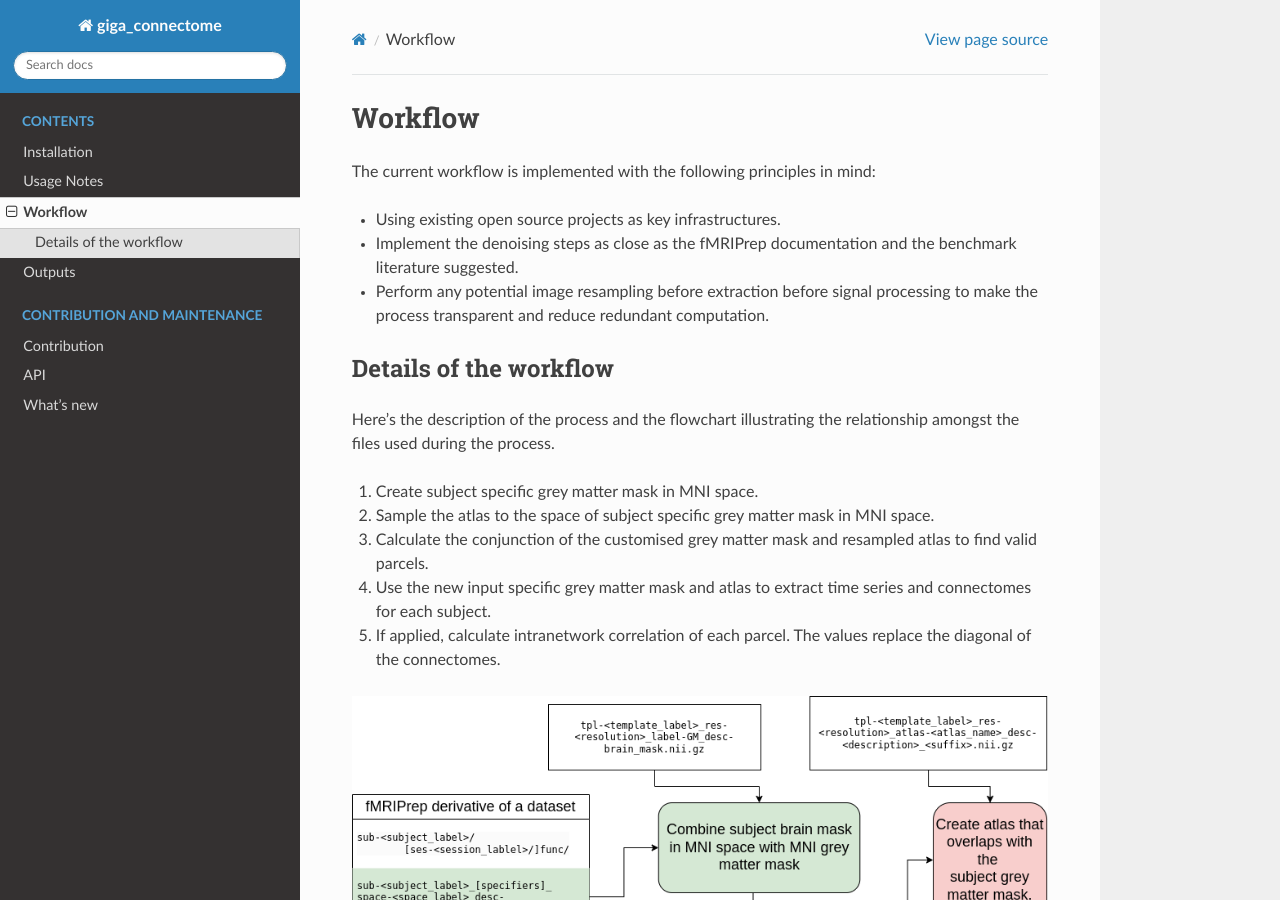
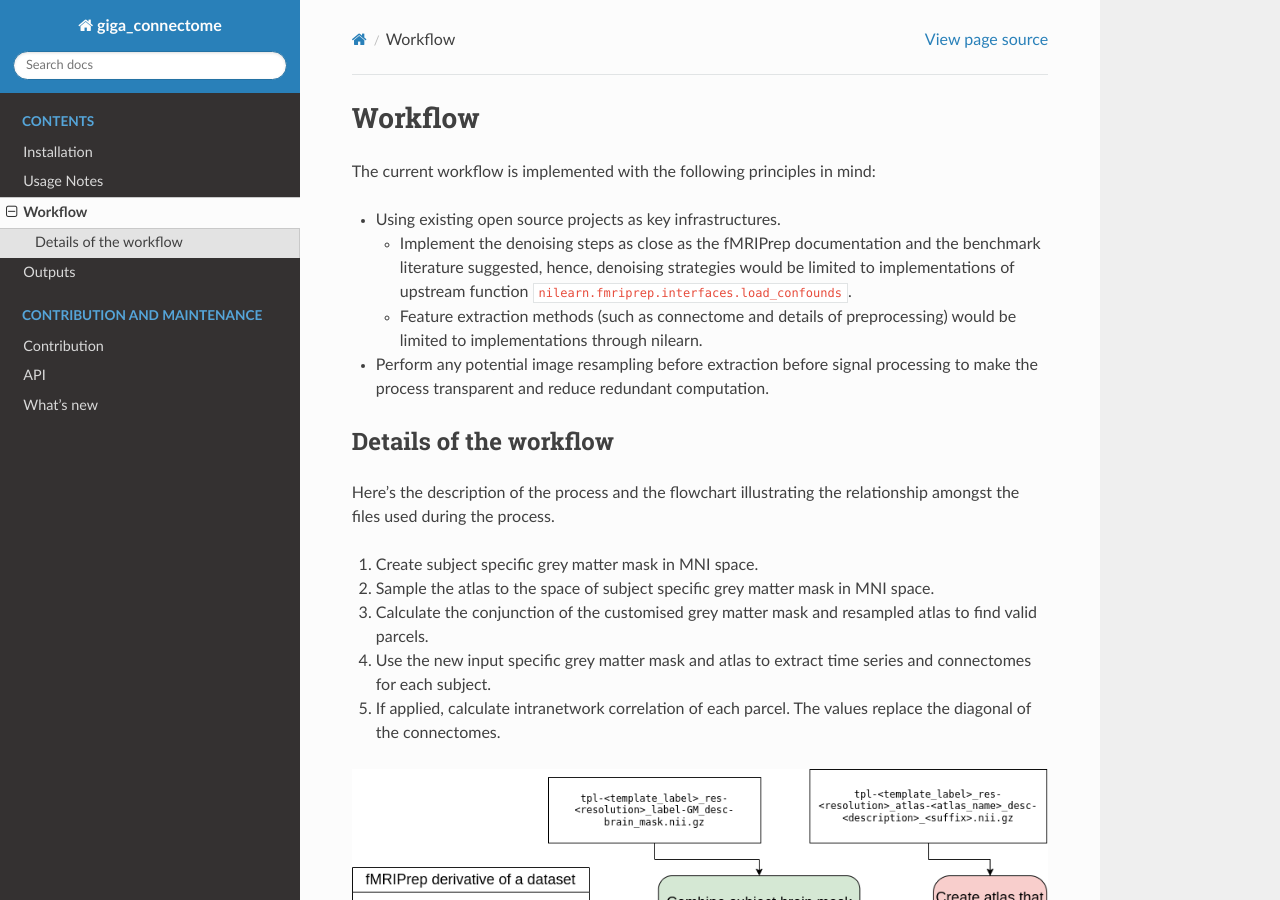
Before and after one commit to bids-apps/giga_connectome, a Sphinx documentation site: the page built from docs/source/workflow.md, in a window 1280 px wide and 900 px high. Built offline with Sphinx 7.4.7 and the Read the Docs theme 3.1.0, drawn with Linux system fonts in a browser that asks for light colours; the version number could not be read and is left out.

Commit message:
detail the scope of implemntation

```diff
--- a/docs/source/workflow.md
+++ b/docs/source/workflow.md
@@ -3,7 +3,9 @@
 The current workflow is implemented with the following principles in mind:
 
 - Using existing open source projects as key infrastructures.
-- Implement the denoising steps as close as the fMRIPrep documentation and the benchmark literature suggested.
+    - Implement the denoising steps as close as the fMRIPrep documentation and the benchmark literature suggested, hence,
+    denoising strategies would be limited to implementations of upstream function `nilearn.fmriprep.interfaces.load_confounds`.
+    - Feature extraction methods (such as connectome and details of preprocessing) would be limited to implementations through nilearn.
 - Perform any potential image resampling before extraction before signal processing to make the process transparent and reduce redundant computation.
 
 ## Details of the workflow
```
